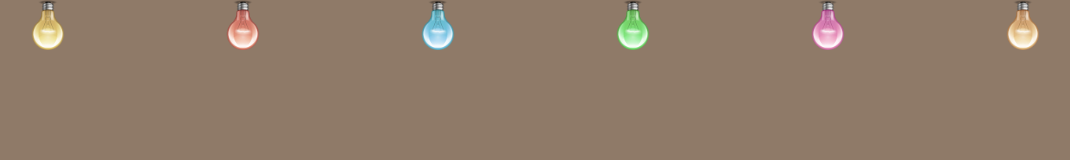
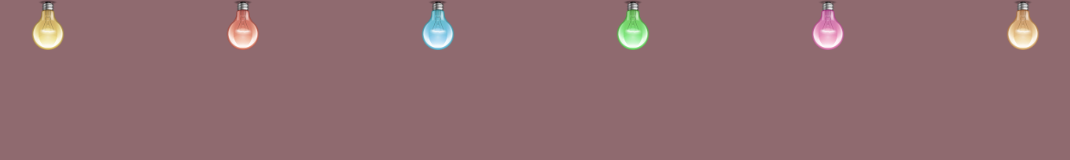
Before and after one commit to stranger0101/birthday, a website: page index.html in a window 1280 px wide. Both pictures are taken after a click on the button "TURN ON LIGHTS". Shown: the whole page, without its empty margins (105-1175 px from the left). Drawn offline with nearby package versions, Linux system fonts and the light colour scheme.

Commit message:
Update stylesheet.css

```diff
--- a/stylesheet.css
+++ b/stylesheet.css
@@ -12,7 +12,7 @@ body {
 	display: none;
 }
 .peach {
-	background-color: #FFDAB9;
+	background-color: #FFBDC7;
 
 }
 .peach-after {
```
